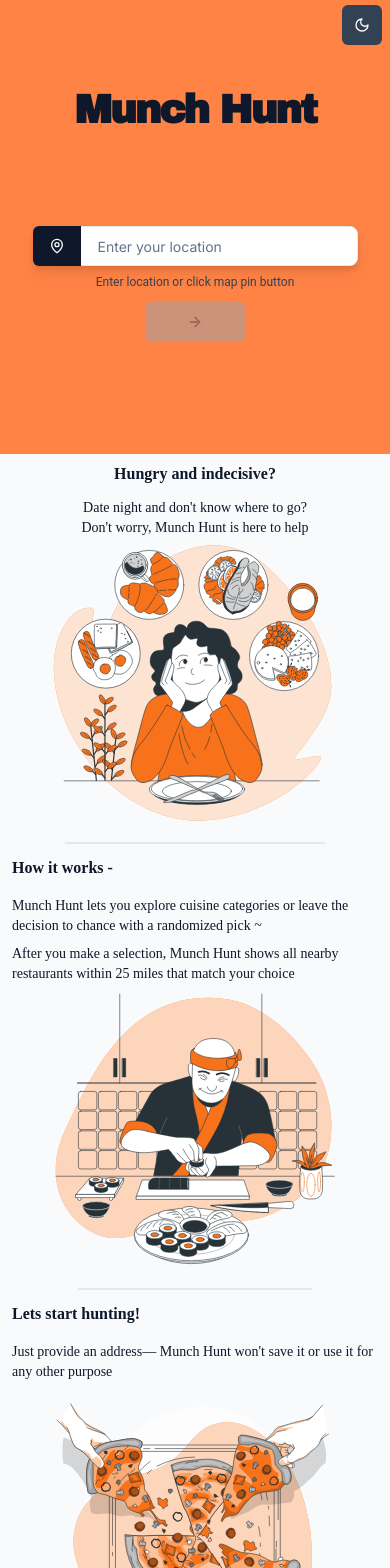
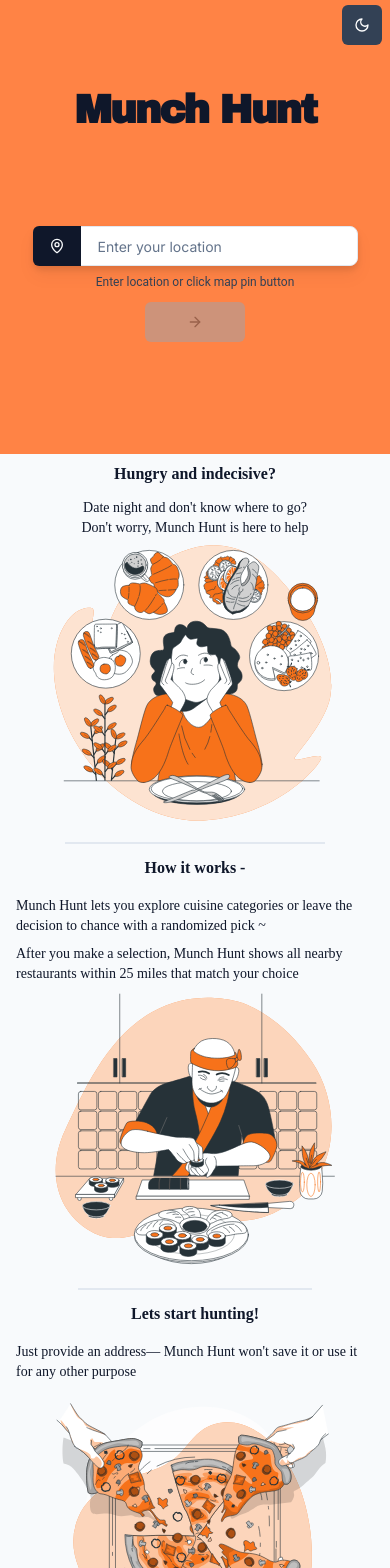
Before and after one commit to francisco-cmyk/munchHunt2, a React (Vite) app: page / in a window 390 px wide. Shown: the top 1568 px of the page. Built offline with nearby package versions, Linux system fonts and the light colour scheme; a web font is replaced by a local one.

Commit message:
fix padding

```diff
--- a/src/Pages/Location.tsx
+++ b/src/Pages/Location.tsx
@@ -379,8 +379,8 @@
               alt='Sushi cook preparing sushi'
             />
           </div>
-          <div className='sm:text-xl sm:px-0 px-3 flex flex-col sm:w-1/2 w-full'>
-            <p className='font-semibold sm:text-[40px] sm:text-right mb-4'>
+          <div className='sm:text-xl sm:px-0 px-4 flex flex-col sm:w-1/2 w-full'>
+            <p className='font-semibold sm:text-[40px] sm:text-right text-center mb-4'>
               How it works -
             </p>
             <p className='mb-2 sm:text-base text-sm'>
@@ -405,8 +405,8 @@
           }}
           className='flex sm:flex-row flex-col items-center justify-evenly 2xl:3/5 md:3/4 sm:mt-9 mt-3'
         >
-          <div className='sm:text-xl sm:px-0 px-3 flex flex-col sm:w-1/2 w-full '>
-            <p className='font-semibold sm:text-[40px]  mb-4'>
+          <div className='sm:text-xl sm:px-0 px-4 flex flex-col sm:w-1/2 w-full '>
+            <p className='font-semibold sm:text-[40px] sm:text-left text-center  mb-4'>
               Lets start hunting!
             </p>
             <p className='mb-2 sm:text-base text-sm'>
```
